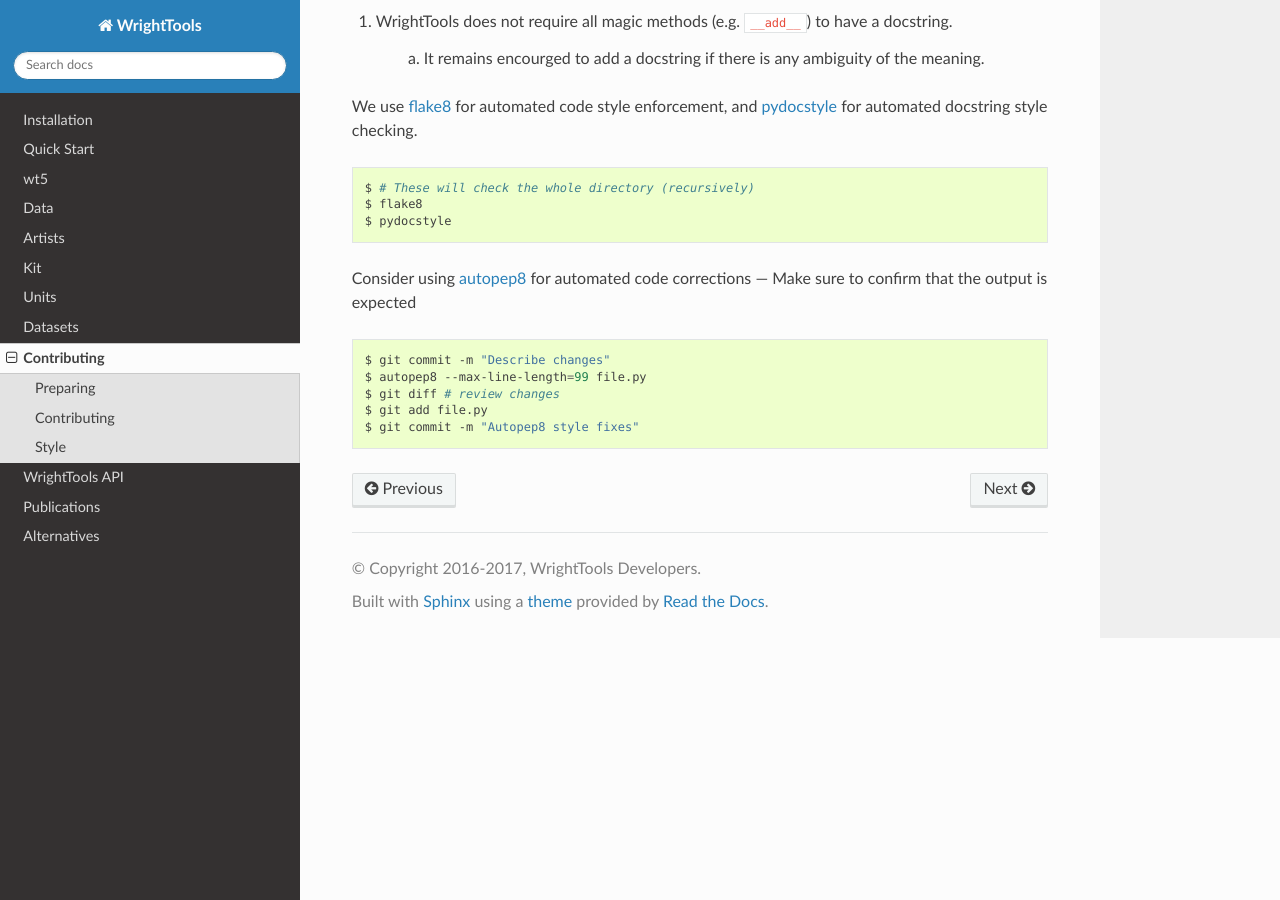
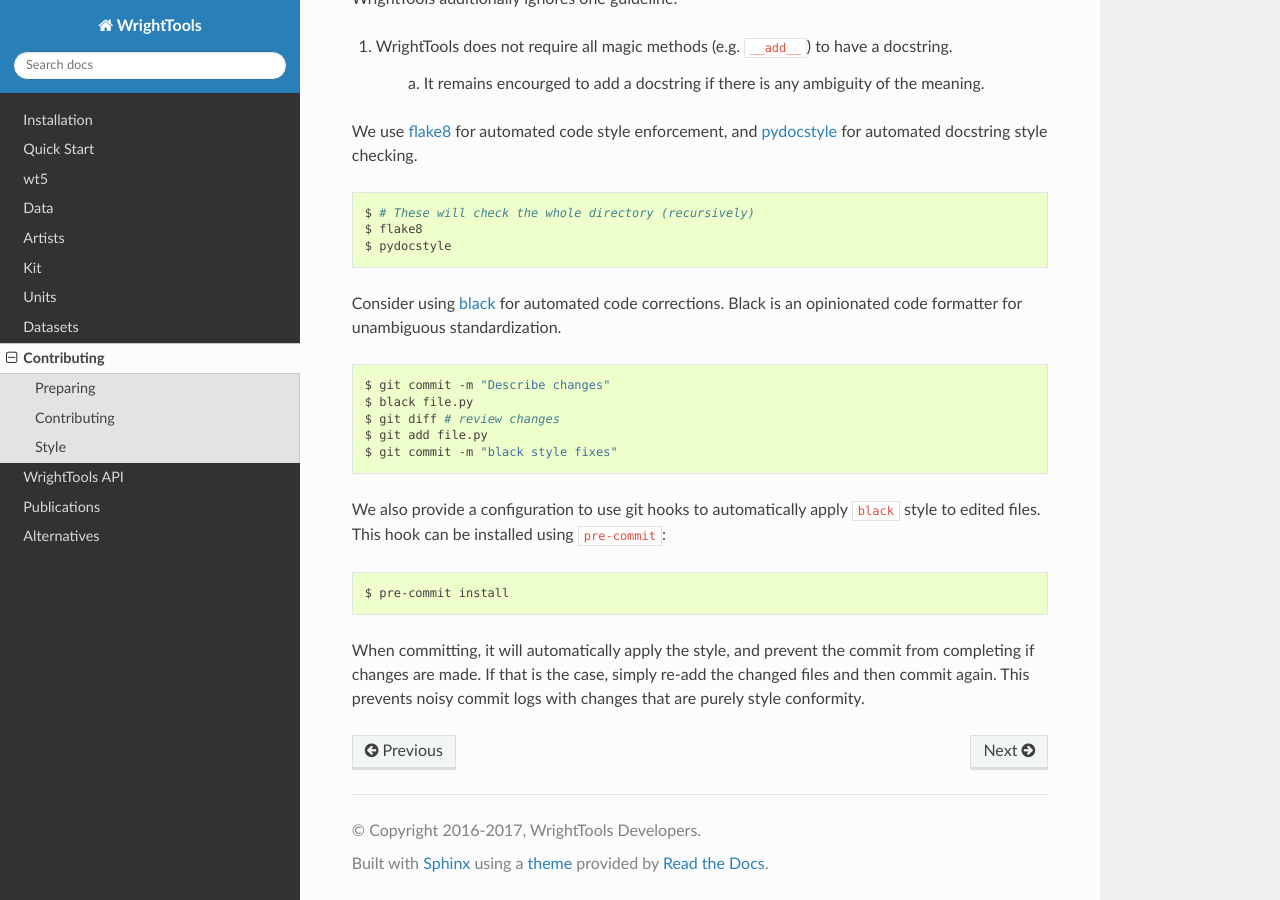
Before and after one commit to wright-group/WrightTools, a Sphinx documentation site: the page built from docs/contributing.rst, in a window 1280 px wide and 900 px high, scrolled down 2429 px. Built offline with Sphinx 7.4.7 and the Read the Docs theme 2.0.0, drawn with Linux system fonts in a browser that asks for light colours; pages that are not in the unit, such as notebooks, are missing from menus; the version number could not be read and is left out; some of the changed text lies outside the part shown.

Commit message:
Update documentation for Black

```diff
--- a/README.rst
+++ b/README.rst
@@ -17,6 +17,9 @@ Documentation at `wright.tools <http://wright.tools>`_.
 .. image:: https://readthedocs.org/projects/wrighttools/badge/?version=development
    :target: http://wright.tools/en/development/?badge=development
 
+.. image:: https://img.shields.io/badge/code%20style-black-000000.svg
+   :target: https://github.com/ambv/black
+
 .. image:: https://raw.githubusercontent.com/wright-group/WrightTools/master/logo/logo.png
    :scale: 25 %
    :alt: WrightTools
--- a/docs/contributing.rst
+++ b/docs/contributing.rst
@@ -19,11 +19,11 @@ Preparing
         $ git clone <your fork>
 
 
-#. in the cloned directory:
+#. in the cloned directory (note, to install to system python, you may need to use ``sudo`` for this command):
 
     .. code-block:: bash
 
-        $ python setup.py develop
+        $ pip install -e .[dev]
 
 #. run tests
 
@@ -124,12 +124,24 @@ We use `flake8 <http://flake8.pycqa.org/en/latest/>`_ for automated code style e
      $ flake8
      $ pydocstyle
 
-Consider using `autopep8 <https://pypi.python.org/pypi/autopep8>`_ for automated code corrections --- Make sure to confirm that the output is expected
+Consider using `black <https://pypi.org/project/black/>`_ for automated code corrections.
+Black is an opinionated code formatter for unambiguous standardization.
 
 .. code-block:: bash
 
      $ git commit -m "Describe changes"
-     $ autopep8 --max-line-length=99 file.py
+     $ black file.py
      $ git diff # review changes
      $ git add file.py
-     $ git commit -m "Autopep8 style fixes"
+     $ git commit -m "black style fixes"
+
+We also provide a configuration to use git hooks to automatically apply ``black`` style to edited files.
+This hook can be installed using ``pre-commit``:
+
+.. code-block:: bash
+
+     $ pre-commit install
+
+When committing, it will automatically apply the style, and prevent the commit from completing if changes are made.
+If that is the case, simply re-add the changed files and then commit again.
+This prevents noisy commit logs with changes that are purely style conformity.
```
